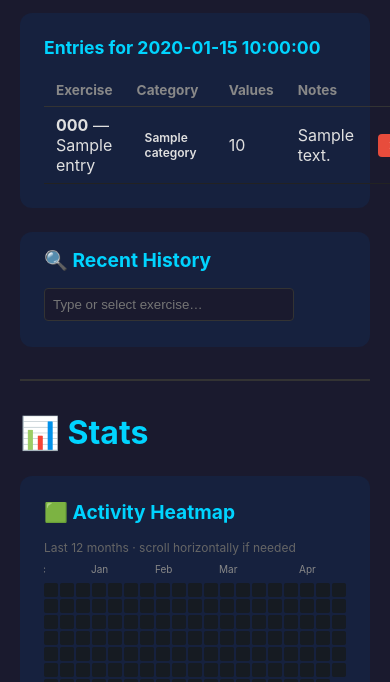
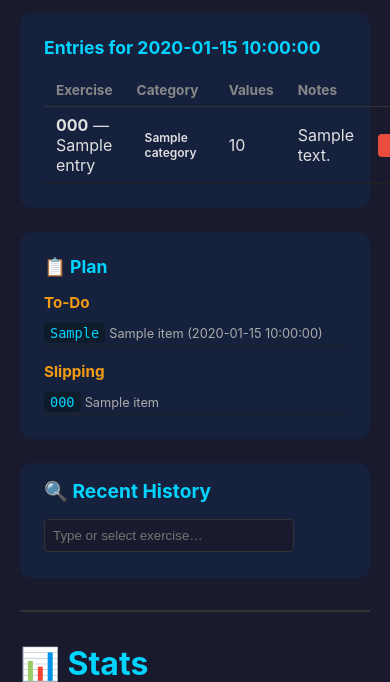
Before and after one commit to jameshclegg/excercise-tracker, a Flask app: template templates/index.html in a window 390 px wide; the page is wider, and only the part inside the window is pictured. Shown: the part 381-1063 px from the top of that part. Run offline with Flask 3, Linux system fonts and the light colour scheme; the template is opened without the code that fills it: most values are stand-ins (such as "Sample title", 1, 10 or a date in 2020); some libraries are stand-ins or nearby versions.

Commit message:
Add Plan panel (to-do/slipping) and Telegram /todo /slipping /plan commands
- Split entries section into two-column layout with Plan panel on right
- To-do: exercises done in last 7 days but not last 2 days, with last entry details
- Slipping: exercises done in last 30 days but not last 7 days
- Telegram bot: /todo, /slipping, /plan commands show the same lists
- Responsive: stacks vertically on mobile

Co-authored-by: Copilot <223556219+Copilot@users.noreply.github.com>

```diff
--- a/app.py
+++ b/app.py
@@ -325,6 +325,88 @@ def logout():
     return redirect(url_for("login"))
 
 
+def _compute_plan_data():
+    """Compute to-do and slipping exercise lists.
+
+    To-do: exercises done in last 7 days but not in last 2 days,
+           with most recent entry details.
+    Slipping: exercises done in last 30 days but not in last 7 days.
+    """
+    conn = get_db()
+    cur = conn.cursor(cursor_factory=RealDictCursor)
+    today = date.today()
+
+    # To-do: done in last 7 days but not last 2 days
+    cur.execute(
+        """
+        SELECT DISTINCT e.exercise_code AS code, ex.name
+        FROM entries e
+        JOIN exercises ex ON e.exercise_code = ex.code
+        WHERE e.date >= %s AND e.date < %s
+          AND e.exercise_code NOT IN (
+              SELECT DISTINCT exercise_code FROM entries WHERE date >= %s
+          )
+        ORDER BY ex.name
+        """,
+        (
+            (today - timedelta(days=7)).isoformat(),
+            (today - timedelta(days=1)).isoformat(),
+            (today - timedelta(days=2)).isoformat(),
+        ),
+    )
+    todo_codes = cur.fetchall()
+
+    # For each to-do exercise, get most recent entry details
+    todo_items = []
+    for row in todo_codes:
+        cur.execute(
+            """
+            SELECT e.date, e.sets, e.weight
+            FROM entries e
+            WHERE e.exercise_code = %s
+            ORDER BY e.date DESC, e.id DESC
+            LIMIT 1
+            """,
+            (row["code"],),
+        )
+        last = cur.fetchone()
+        parts = [row["code"]]
+        if last and last["sets"]:
+            parts.append(last["sets"])
+        if last and last["weight"]:
+            parts.append(f"@ {last['weight']}kg")
+        todo_items.append({
+            "code": row["code"],
+            "name": row["name"],
+            "last_entry": " ".join(parts),
+            "last_date": last["date"].isoformat() if last else None,
+        })
+
+    # Slipping: done in last 30 days but not last 7 days
+    cur.execute(
+        """
+        SELECT DISTINCT e.exercise_code AS code, ex.name
+        FROM entries e
+        JOIN exercises ex ON e.exercise_code = ex.code
+        WHERE e.date >= %s AND e.date < %s
+          AND e.exercise_code NOT IN (
+              SELECT DISTINCT exercise_code FROM entries WHERE date >= %s
+          )
+        ORDER BY ex.name
+        """,
+        (
+            (today - timedelta(days=30)).isoformat(),
+            (today - timedelta(days=7)).isoformat(),
+            (today - timedelta(days=7)).isoformat(),
+        ),
+    )
+    slipping_items = cur.fetchall()
+
+    cur.close()
+    conn.close()
+    return {"todo_items": todo_items, "slipping_items": slipping_items}
+
+
 @app.route("/")
 @require_login
 def index():
@@ -363,6 +445,7 @@ def index():
     conn.close()
 
     stats_data = _compute_stats_data()
+    plan_data = _compute_plan_data()
 
     return render_template(
         "index.html",
@@ -373,6 +456,7 @@ def index():
         recent_dates=recent_dates,
         input_types=INPUT_TYPES,
         **stats_data,
+        **plan_data,
     )
 
 
@@ -926,9 +1010,56 @@ def telegram_webhook():
 
     # Handle bot commands
     if text.startswith("/"):
+        lower = text.lower().strip()
+        if lower in ("/todo", "/todo@" + TELEGRAM_BOT_TOKEN.split(":")[0] if TELEGRAM_BOT_TOKEN else ""):
+            plan = _compute_plan_data()
+            if not plan["todo_items"]:
+                telegram_reply(chat_id, "✅ All caught up! Nothing to do.")
+            else:
+                lines = ["📋 *To-Do*\n"]
+                for item in plan["todo_items"]:
+                    lines.append(f"  `{item['last_entry']}` — {item['name']} ({item['last_date']})")
+                telegram_reply(chat_id, "\n".join(lines))
+            return jsonify({"ok": True})
+
+        if lower in ("/slipping", "/slipping@" + TELEGRAM_BOT_TOKEN.split(":")[0] if TELEGRAM_BOT_TOKEN else ""):
+            plan = _compute_plan_data()
+            if not plan["slipping_items"]:
+                telegram_reply(chat_id, "👍 Nothing slipping!")
+            else:
+                lines = ["⚠️ *Slipping*\n"]
+                for item in plan["slipping_items"]:
+                    lines.append(f"  `{item['code']}` — {item['name']}")
+                telegram_reply(chat_id, "\n".join(lines))
+            return jsonify({"ok": True})
+
+        if lower in ("/plan",):
+            plan = _compute_plan_data()
+            lines = []
+            if plan["todo_items"]:
+                lines.append("📋 *To-Do*\n")
+                for item in plan["todo_items"]:
+                    lines.append(f"  `{item['last_entry']}` — {item['name']} ({item['last_date']})")
+            else:
+                lines.append("✅ All caught up!\n")
+            lines.append("")
+            if plan["slipping_items"]:
+                lines.append("⚠️ *Slipping*\n")
+                for item in plan["slipping_items"]:
+                    lines.append(f"  `{item['code']}` — {item['name']}")
+            else:
+                lines.append("👍 Nothing slipping!")
+            telegram_reply(chat_id, "\n".join(lines))
+            return jsonify({"ok": True})
+
+        # Default help for unknown commands
         telegram_reply(chat_id, "👋 Exercise & Weight Tracker Bot\n\n"
                        "Send a weight like: 64.4\n"
-                       "Or exercises like: p -13 5 4, a 1, vb")
+                       "Or exercises like: p -13 5 4, a 1, vb\n\n"
+                       "Commands:\n"
+                       "/todo — exercises to do\n"
+                       "/slipping — exercises slipping\n"
+                       "/plan — both lists")
         return jsonify({"ok": True})
 
     # Check for /test suffix
--- a/templates/index.html
+++ b/templates/index.html
@@ -45,9 +45,28 @@
                    border-radius: 8px; font-weight: 600; cursor: pointer; align-self: flex-end; }
         .add-btn:hover { background: #00b8d9; }
 
+        /* Entries + Plan layout */
+        .entries-plan-row { display: flex; gap: 1.5rem; }
+        .entries-plan-row > .entries { flex: 1; min-width: 0; }
+        .entries-plan-row > .plan-panel { flex: 0 0 320px; }
+        @media (max-width: 900px) {
+            .entries-plan-row { flex-direction: column; }
+            .entries-plan-row > .plan-panel { flex: none; }
+        }
+
         /* Entries table */
         .entries { background: #16213e; border-radius: 12px; padding: 1.5rem; }
         .entries h2 { color: #00d4ff; margin-bottom: 1rem; font-size: 1.1rem; }
+
+        /* Plan panel */
+        .plan-panel { background: #16213e; border-radius: 12px; padding: 1.5rem; }
+        .plan-panel h2 { color: #00d4ff; margin-bottom: 1rem; font-size: 1.1rem; }
+        .plan-panel h3 { color: #f39c12; margin: 1rem 0 0.5rem 0; font-size: 0.95rem; }
+        .plan-panel h3:first-child { margin-top: 0; }
+        .plan-item { padding: 4px 0; font-size: 0.9rem; border-bottom: 1px solid #222; }
+        .plan-item code { background: #0d1b2a; padding: 2px 6px; border-radius: 4px;
+                          color: #00d4ff; font-size: 0.85rem; }
+        .plan-item .plan-name { color: #aaa; font-size: 0.8rem; }
         table { width: 100%; border-collapse: collapse; }
         th { text-align: left; padding: 8px 12px; color: #888; font-size: 0.85rem;
              border-bottom: 1px solid #333; }
@@ -187,6 +206,9 @@
         {% endwith %}
     </div>
 
+    <!-- Entries + Plan row -->
+    <div class="entries-plan-row">
+
     <!-- Entries for selected date -->
     <div class="entries">
         <h2>Entries for {{ selected_date }}</h2>
@@ -234,6 +256,36 @@
         <p class="empty">No exercises recorded for this date.</p>
         {% endif %}
     </div>
+
+    <!-- Plan panel -->
+    <div class="plan-panel">
+        <h2>📋 Plan</h2>
+        <h3>To-Do</h3>
+        {% if todo_items %}
+        {% for item in todo_items %}
+        <div class="plan-item">
+            <code>{{ item.last_entry }}</code>
+            <span class="plan-name">{{ item.name }} ({{ item.last_date }})</span>
+        </div>
+        {% endfor %}
+        {% else %}
+        <p class="empty" style="font-size:0.85rem;">All caught up! 🎉</p>
+        {% endif %}
+
+        <h3>Slipping</h3>
+        {% if slipping_items %}
+        {% for item in slipping_items %}
+        <div class="plan-item">
+            <code>{{ item.code }}</code>
+            <span class="plan-name">{{ item.name }}</span>
+        </div>
+        {% endfor %}
+        {% else %}
+        <p class="empty" style="font-size:0.85rem;">Nothing slipping 👍</p>
+        {% endif %}
+    </div>
+
+    </div> <!-- end entries-plan-row -->
 
     <!-- Recent History Lookup -->
     <div class="card" style="margin:1.5rem auto; max-width:900px; padding:1rem 1.5rem;">
```
